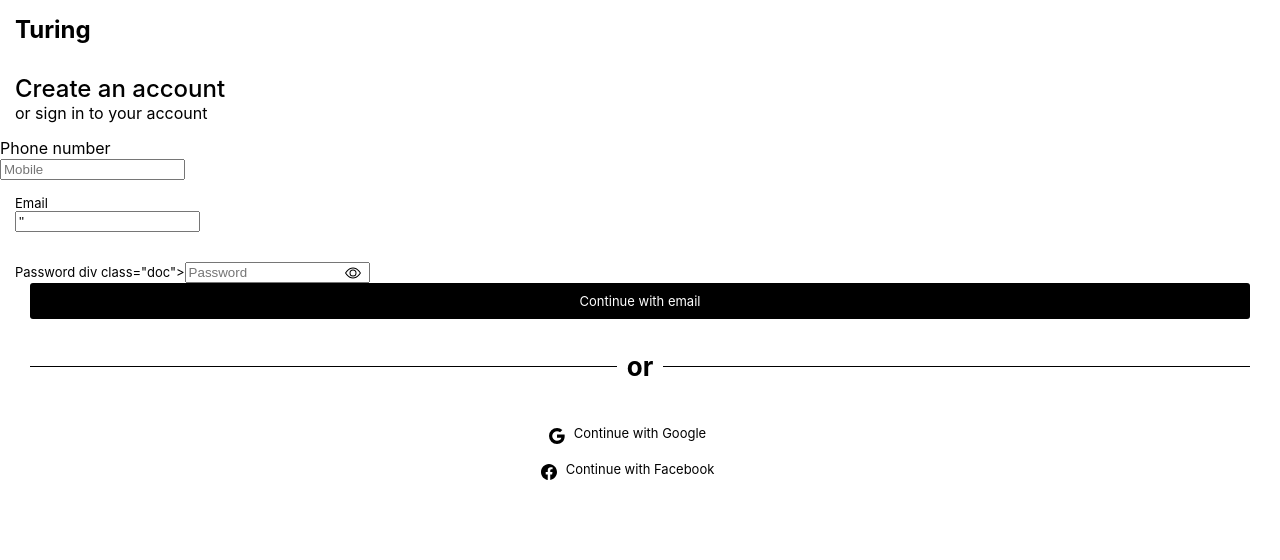
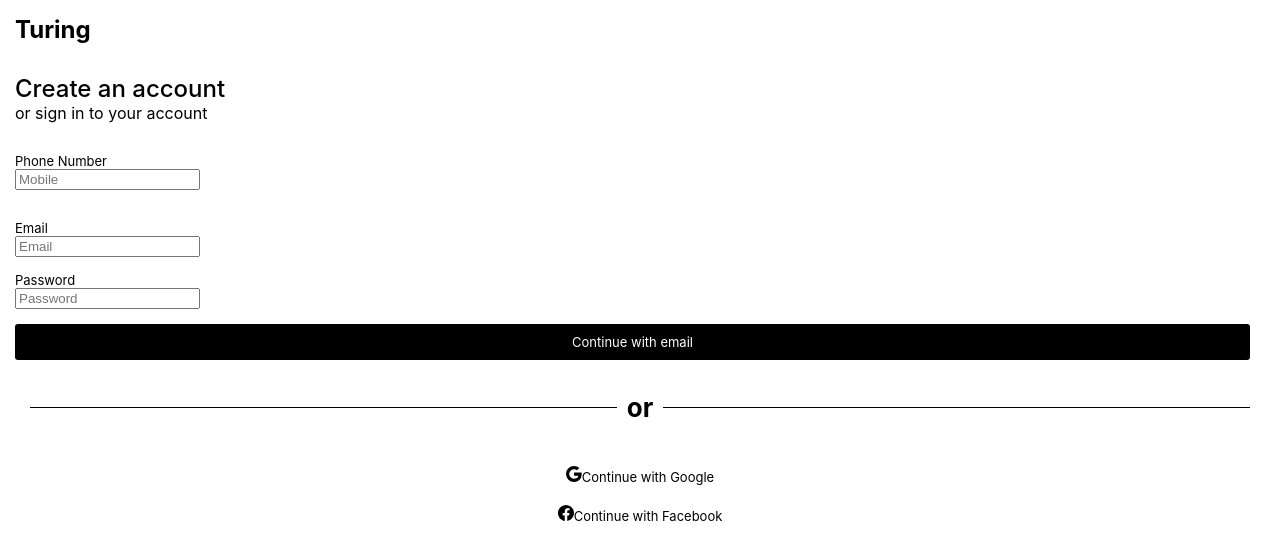
Before and after one commit to AbhiJeet9065/LoginSystem, a React (Create React App) app: page / in a window 1280 px wide. Shown: the top 560 px of the page. Built offline with nearby package versions, Linux system fonts and the light colour scheme.

Commit message:
added password eye code

```diff
--- a/src/App.css
+++ b/src/App.css
@@ -22,8 +22,9 @@
 }
 
 .fifth {
+  padding: 15px;
   font-size: small;
-  padding: 15px;
+  padding-left: 0px;
 }
 
 .sixth {
@@ -34,7 +35,6 @@
   border-radius: 3px;
   height: fit-content;
   text-align: center;
-  margin-left: 15px;
   margin-right: 15px;
 }
 
@@ -83,9 +83,8 @@
 h1:after {
   margin-left: 10px
 }
-svg{
-  position: absolute;
-  font-size: 25px;
-  color: black;
-  margin: 3px 0 0 -25px;
+
+.phone {
+  font-size: 13px;
+  padding: 15px;
 }
--- a/src/App.js
+++ b/src/App.js
@@ -8,7 +8,7 @@
     super(props);
     this.state = {
         status : 0
-        ,email: "''"
+        ,email: ""
     };
   }
 
@@ -18,7 +18,7 @@
       console.log("valid email")
     }else{
       console.log("invalid email")
-      this.setState({'emailError': 'Invalid Email Id'})
+      this.setState({'emailError': '*Invalid Email Invalid'})
     }
   }
 
@@ -33,17 +33,17 @@
   }
 
   checkValidMobile=()=>{
-    console.log("Checking valid mobile", this.state.phone)
+    //console.log("Checking valid mobile", this.state.phone)
     if(this.state.phone.length != 10){
-        this.setState({phoneError :  'Invalid phone number'})
+        this.setState({'phoneError' :  '*Invalid phone number'})
     }
   }
 
-  onEmailChange=()=>{
-    this.setState({
-      "email":email
-    })
+  onPasswordChange=(event)=>{
+    //console.log(event.target.value)
+    this.setState({password : event.target.value})
   }
+
 
 
   render(){
@@ -57,14 +57,14 @@
       </div>
       <div class="third">or sign in to your account</div>
         <div class="phone">
-            Phone number
+            Phone Number
             <div class="phone-input">
               <input type="text" placeholder="Mobile"
               onChange={this.onMobileChange}
               onBlur={this.checkValidMobile}
               ></input>
             </div>
-            <div class="email-error">
+            <div class="phone-error">
             {this.state.phoneError}
         </div>
         </div>
@@ -74,26 +74,22 @@
                   <input type="text" class="form-control" placeholder="Email"
                   onChange={this.onEmailChange}
                   onBlur={this.checkValidEmail}
-                  onChange={this.onEmailChange}
                   value={this.state.email}
-                  >
-                    </input></div>
-        </div>
+                  ></input>
+                  </div>
         <div class="email-error">
             {this.state.emailError}
         </div>
-
-      <div class="fifth">
+        <div class="fifth">
             Password
-              div class="doc">
-                <input type="text" class="form-control" placeholder="Password"></input>
-                <svg xmlns="http://www.w3.org/2000/svg" width="16" height="16" fill="currentColor" class="bi bi-eye" viewBox="0 0 16 16">
-                <path d="M16 8s-3-5.5-8-5.5S0 8 0 8s3 5.5 8 5.5S16 8 16 8zM1.173 8a13.133 13.133 0 0 1 1.66-2.043C4.12 4.668 5.88 3.5 8 3.5c2.12 0 3.879 1.168 5.168 2.457A13.133 13.133 0 0 1 14.828 8c-.058.087-.122.183-.195.288-.335.48-.83 1.12-1.465 1.755C11.879 11.332 10.119 12.5 8 12.5c-2.12 0-3.879-1.168-5.168-2.457A13.134 13.134 0 0 1 1.172 8z"/>
-                <path d="M8 5.5a2.5 2.5 0 1 0 0 5 2.5 2.5 0 0 0 0-5zM4.5 8a3.5 3.5 0 1 1 7 0 3.5 3.5 0 0 1-7 0z"/></svg>
-              <div>
+            <div class="doc">
+                <input type="password" class="form-control" placeholder="Password" id="password"
+                onClick="onPasswordClick()"
+                ></input>
+            </div>
         </div>
         <div class="sixth">
-            Continue with email
+          Continue with email
         </div>
         <div class="seventh"><h1>or</h1></div>
         <div class="eighth">
```
